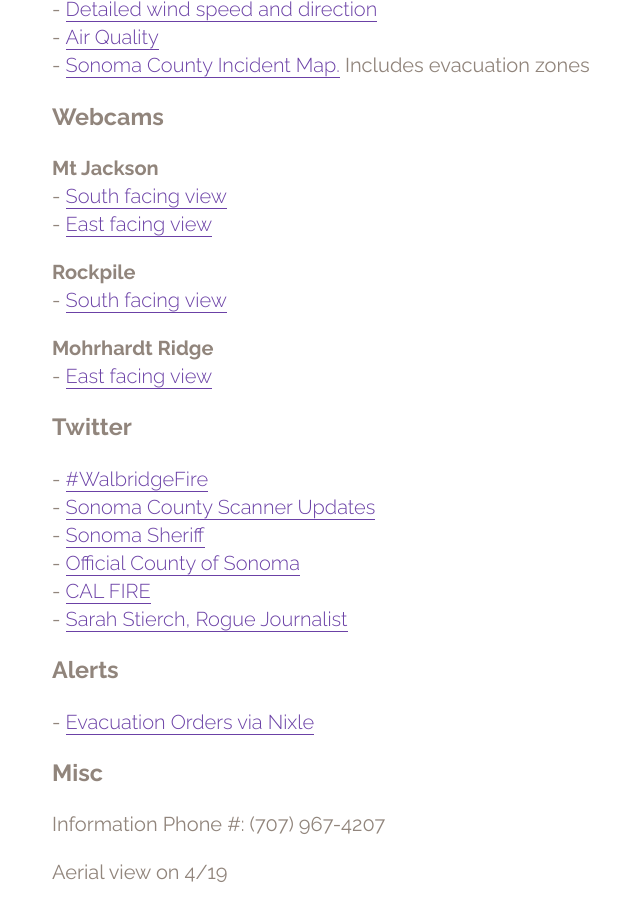
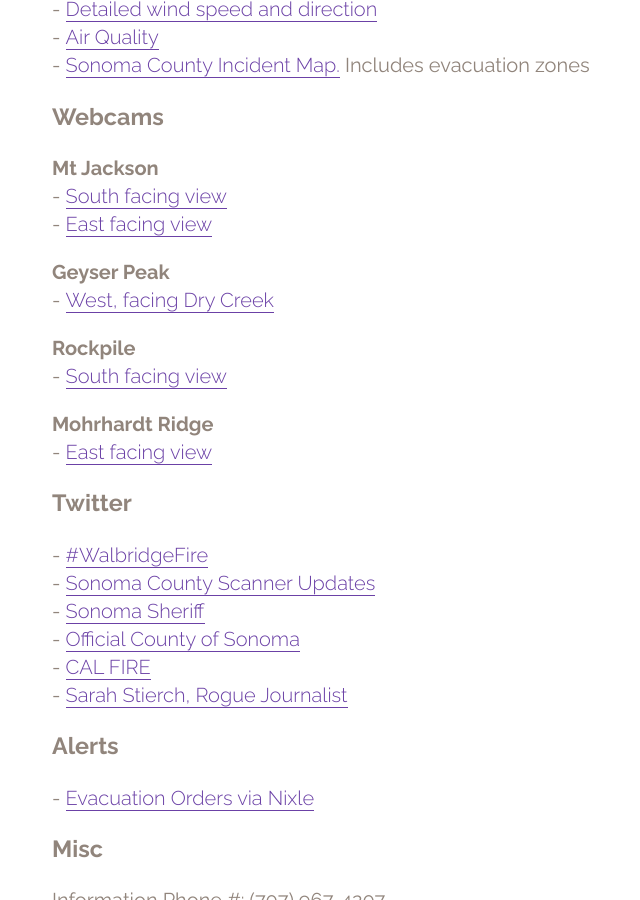
Before and after one commit to levivoelz/levivoelz.github.io, a Jekyll site: the page built from sonoma-county-fire-resources.md, in a window 1280 px wide and 900 px high, scrolled down 528 px. Shown: the whole window, without its empty margins (288-928 px from the left). Built offline with Jekyll 4.4.1, drawn with Linux system fonts in a browser that asks for light colours; comment, search, counter and statistics services are not loaded.

Commit message:
add dry creek cam

```diff
--- a/sonoma-county-fire-resources.md
+++ b/sonoma-county-fire-resources.md
@@ -42,6 +42,10 @@
     - <a href='http://www.alertwildfire.org/northbay/index.html?camera=Axis-Jackson2&v=81e002f' target='_blank'>East facing view</a>
   </p>
   <p>
+    <b>Geyser Peak</b><br />
+    - <a href='http://www.alertwildfire.org/northbay/index.html?camera=Axis-Geyser2&v=81e002f' target='_blank'>West, facing Dry Creek</a>
+  </p>
+  <p>
     <b>Rockpile</b><br />
     - <a href='http://www.alertwildfire.org/northbay/?camera=Axis-Rockpile' target='_blank'>South facing view</a><br />
   </p>
```
Also changed, not shown: 1 other file.
